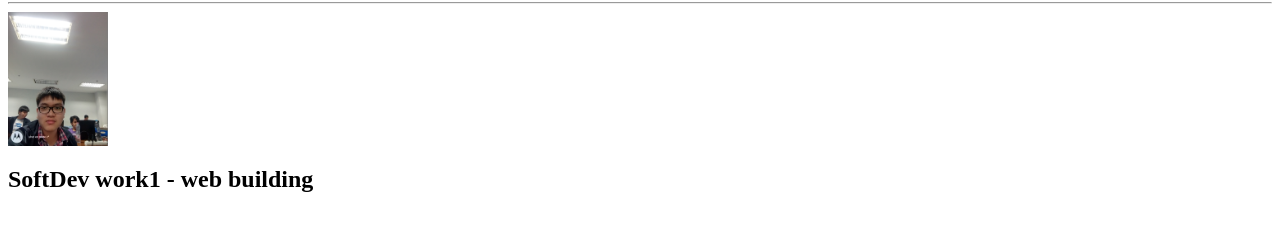
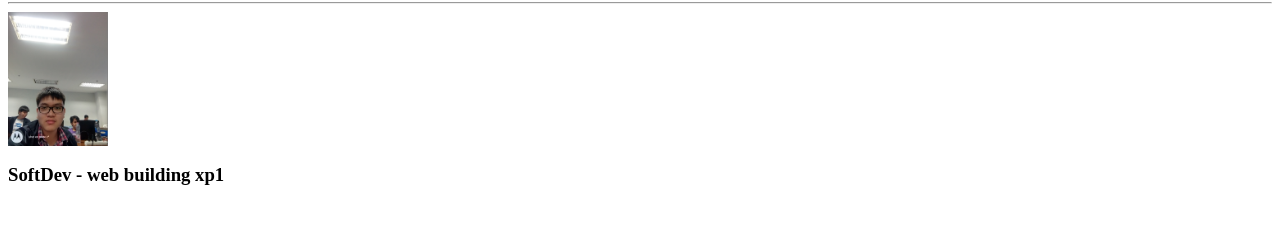
Before and after one commit to suratichai/suratichai.github.io, a plain HTML site: page abme/index.html in a window 1280 px wide. Shown: the part 64-294 px from the top of the page. Drawn offline with Linux system fonts and the light colour scheme.

Commit message:
Update index.html

```diff
--- a/abme/index.html
+++ b/abme/index.html
@@ -8,6 +8,6 @@
 		<h1>Suratichai Kuhasubpasin</h1>
 		<hr>
 		<img style="width:100px" src="./pictt.jpg">
-		<h2>SoftDev work1 - web building</h2>
+		<h3>SoftDev - web building xp1</h3>
 	</body>
 </html>
```
